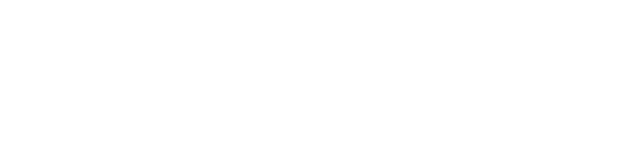
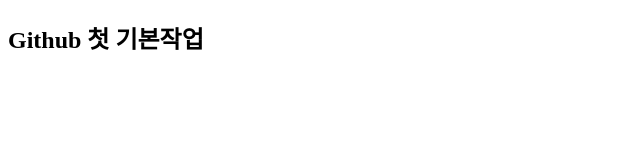
Before and after one commit to 8801162/note, a plain HTML site: page index.html in a window 1280 px wide. Shown: the whole page, without its empty margins (0-640 px from the left). Drawn offline with Linux system fonts and the light colour scheme.

Commit message:
modify READEME.md, index.html

```diff
--- a/index.html
+++ b/index.html
@@ -3,9 +3,9 @@
 <head>
     <meta charset="UTF-8">
     <meta name="viewport" content="width=device-width, initial-scale=1.0">
-    <title>Document</title>
+    <title>Github 첫 기본작업</title>
 </head>
 <body>
-
+    <h2>Github 첫 기본작업</h2>
 </body>
 </html>
```
Also changed, not shown: 1 other file.
